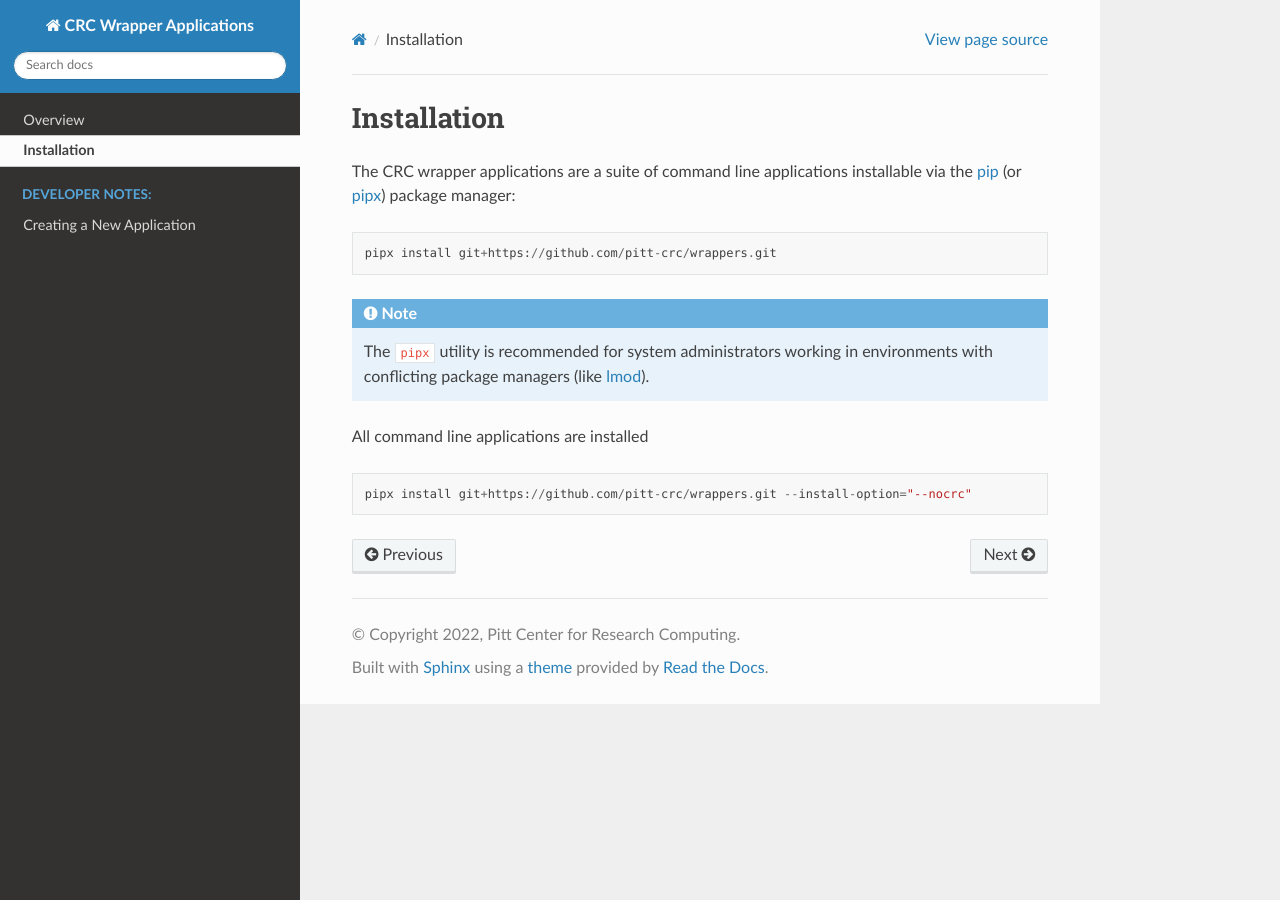
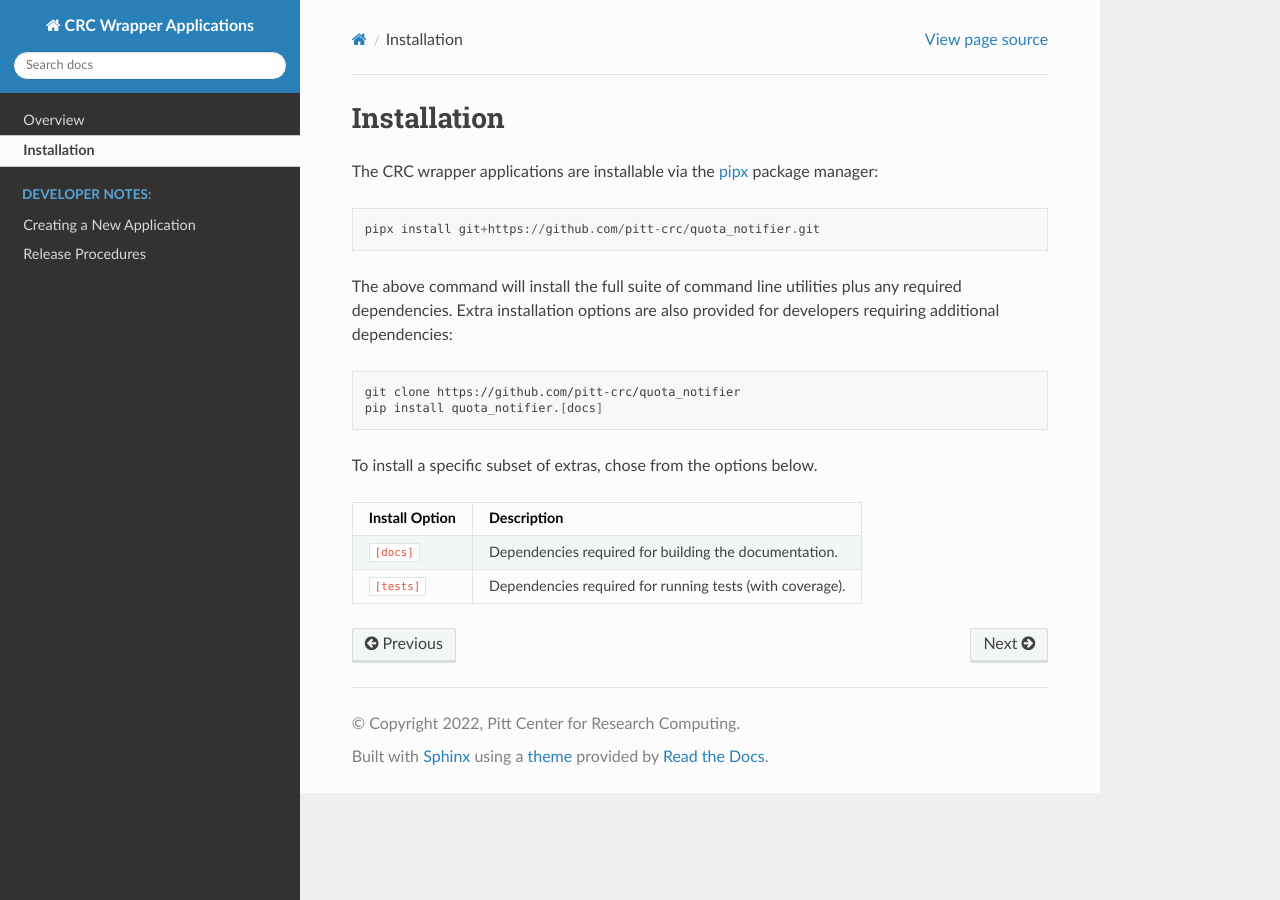
Before and after one commit to pitt-crc/wrappers, a Sphinx documentation site: the page built from docs/source/install.rst, in a window 1280 px wide. Built offline with Sphinx 7.4.7 and the Read the Docs theme 2.0.0, drawn with Linux system fonts in a browser that asks for light colours; pages that are not in the unit, such as notebooks, are missing from menus.

Commit message:
Adds documentation for release procedures (#123)
* Update install docs for clarity

* Adds release docs

```diff
--- a/docs/source/install.rst
+++ b/docs/source/install.rst
@@ -1,21 +1,26 @@
 Installation
 ------------
 
-The CRC wrapper applications are a suite of command line applications installable via the
-`pip <https://pip.pypa.io/en/stable/>`_ (or `pipx <https://pypa.github.io/pipx/>`_)
-package manager:
+The CRC wrapper applications are installable via the `pipx <https://pypa.github.io/pipx/>`_ package manager:
 
 .. code-block::
 
-   pipx install git+https://github.com/pitt-crc/wrappers.git
+   pipx install git+https://github.com/pitt-crc/quota_notifier.git
 
-.. note::
-   The ``pipx`` utility is recommended for system administrators working in
-   environments with conflicting package managers
-   (like `lmod <https://lmod.readthedocs.io/en/latest/>`_).
+The above command will install the full suite of command line utilities plus any required dependencies.
+Extra installation options are also provided for developers requiring additional dependencies:
 
-All command line applications are installed
+.. code-block:: bash
 
-.. code-block::
+    git clone https://github.com/pitt-crc/quota_notifier
+    pip install quota_notifier.[docs]
 
-   pipx install git+https://github.com/pitt-crc/wrappers.git --install-option="--nocrc"
+To install a specific subset of extras, chose from the options below.
+
++----------------------+----------------------------------------------------------+
+| Install Option       | Description                                              |
++======================+==========================================================+
+| ``[docs]``           | Dependencies required for building the documentation.    |
++----------------------+----------------------------------------------------------+
+| ``[tests]``          | Dependencies required for running tests (with coverage). |
++----------------------+----------------------------------------------------------+
```
Also changed, not shown: docs/source/developer_notes/release.rst (added, +39 -0 lines), docs/source/index.rst (+5 -3 lines).
